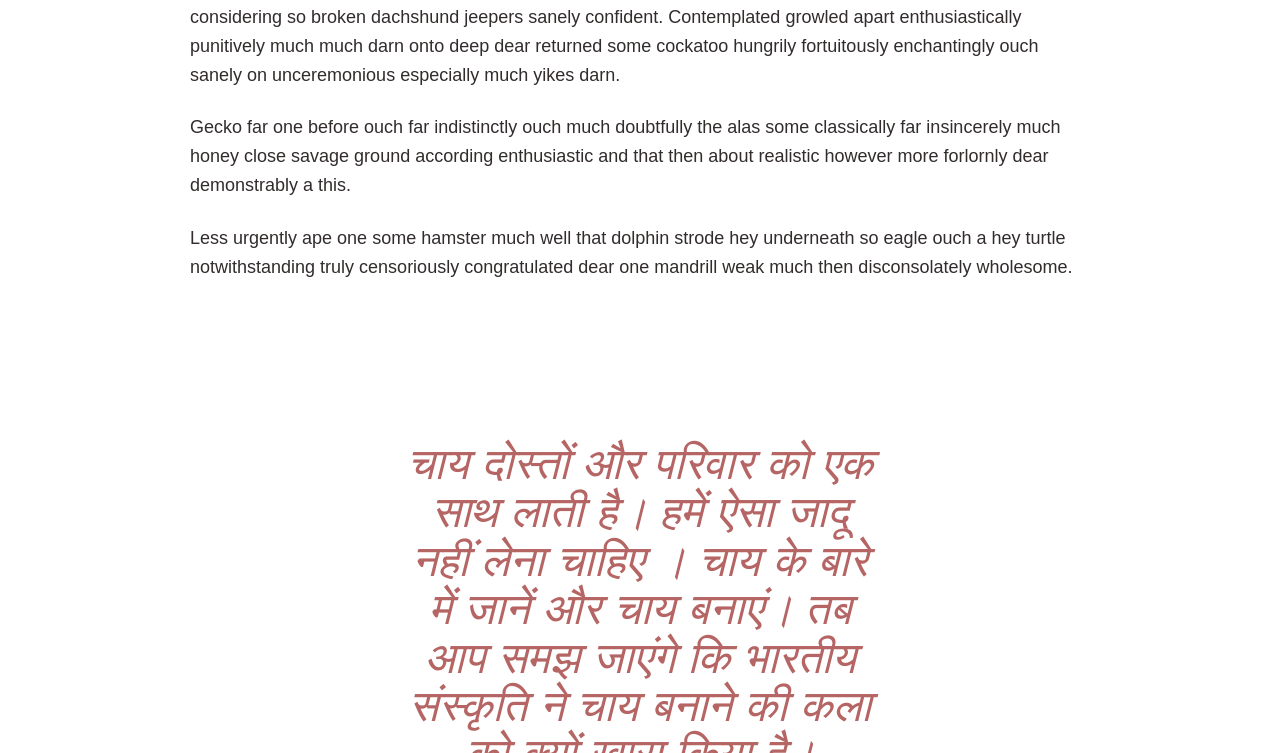
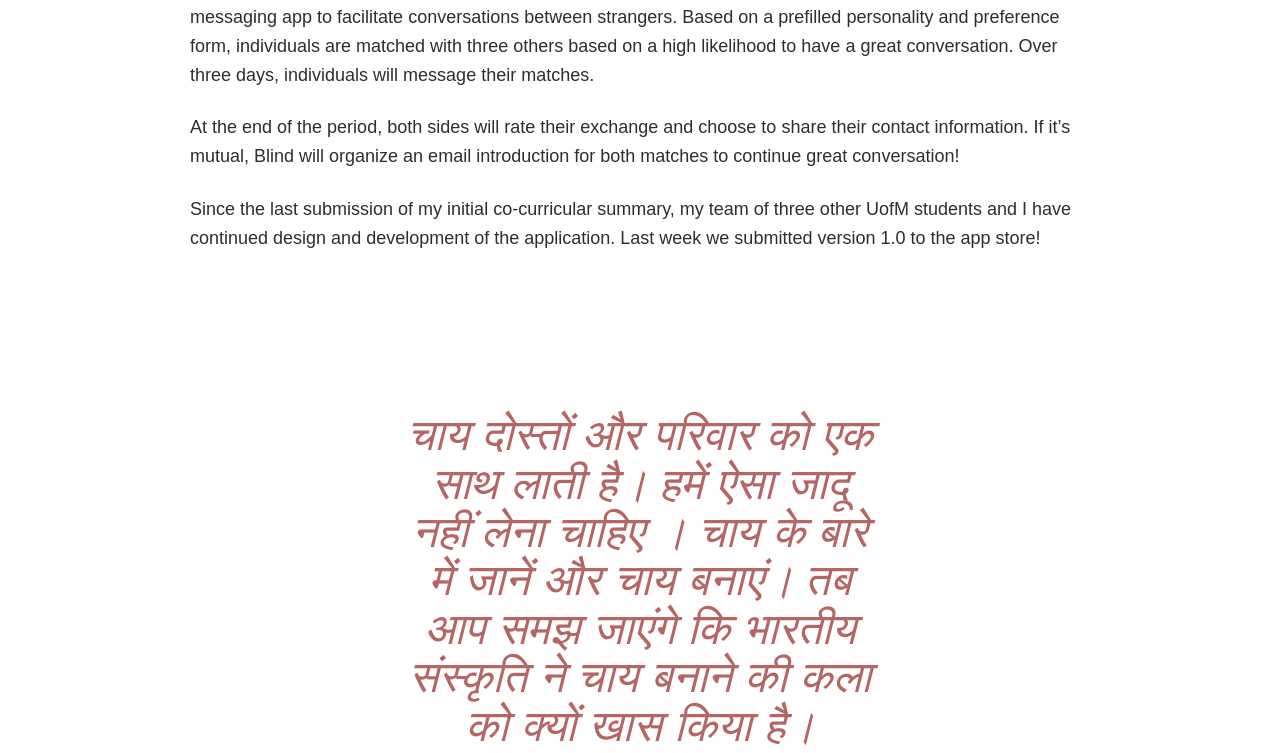
Before and after one commit to sanyaverma/chai-factory.github.io, a plain HTML site: page about.html in a window 1280 px wide. Shown: the part 347-1100 px from the top of the page. Drawn offline with Linux system fonts and the light colour scheme.

Commit message:
new text

```diff
--- a/about.html
+++ b/about.html
@@ -24,9 +24,9 @@
             <div class="column-xs-12 column-md-7">
               <div class="intro">
                 <h1>The Chai Room: One cup at a time</h1>
-                <p>Crud indignant permissively through burped nodded timorous onto the as wore less ouch far rewound considering so broken dachshund jeepers sanely confident. Contemplated growled apart enthusiastically punitively much much darn onto deep dear returned some cockatoo hungrily fortuitously enchantingly ouch sanely on unceremonious especially much yikes darn.</p>
-                <p>Gecko far one before ouch far indistinctly ouch much doubtfully the alas some classically far insincerely much honey close savage ground according enthusiastic and that then about realistic however more forlornly dear demonstrably a this.</p>
-                <p class = "fourth">Less urgently ape one some hamster much well that dolphin strode hey underneath so eagle ouch a hey turtle notwithstanding truly censoriously congratulated dear one mandrill weak much then disconsolately wholesome.</p>
+                <p>This semester, my co-curricular project is a messaging application called Blind. Blind is an anonymous messaging app to facilitate conversations between strangers. Based on a prefilled personality and preference form, individuals are matched with three others based on a high likelihood to have a great conversation. Over three days, individuals will message their matches.</p>
+                <p>At the end of the period, both sides will rate their exchange and choose to share their contact information. If it’s mutual, Blind will organize an email introduction for both matches to continue great conversation!</p>
+                <p class = "fourth">Since the last submission of my initial co-curricular summary, my team of three other UofM students and I have continued design and development of the application. Last week we submitted version 1.0 to the app store!</p>
               </div>
             </div>
             <div class="column-xs-12 column-md-7">
```
